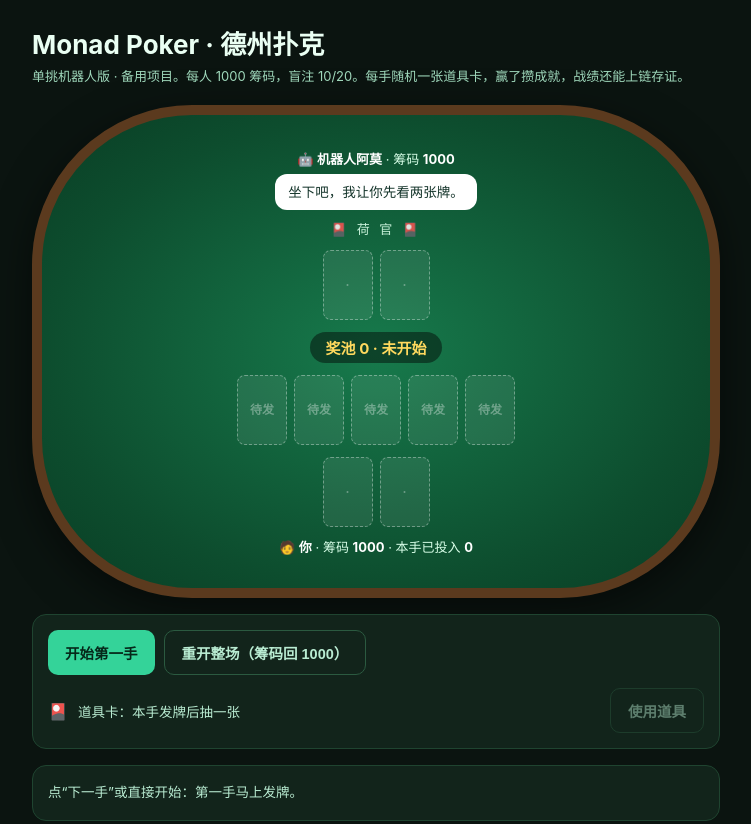
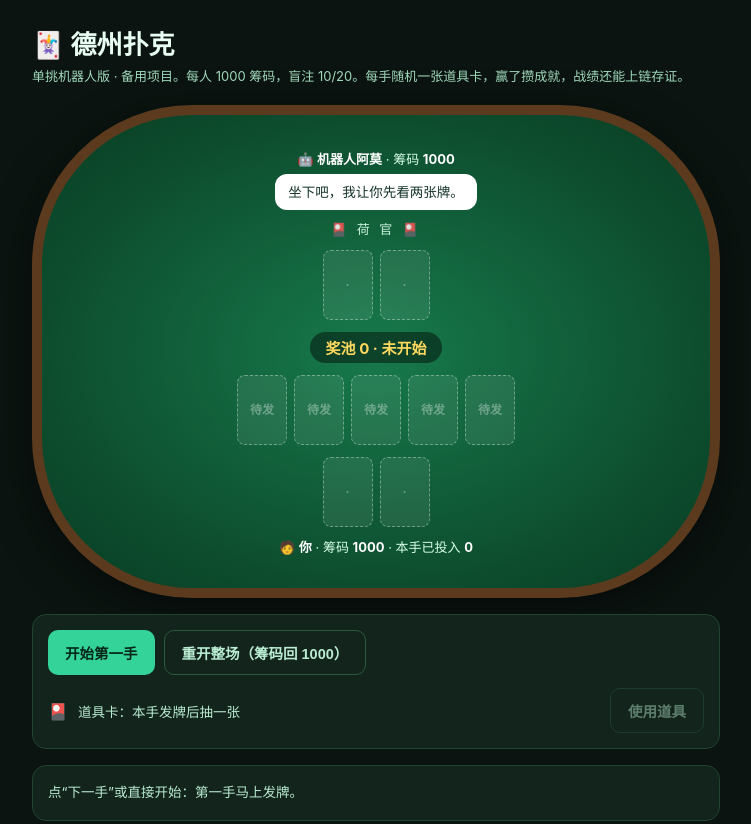
Before and after one commit to jztjxxxx/texas-holdem, a plain HTML site: page frontend/play.html in a window 1280 px wide. Shown: the top 824 px of the page, without its empty margins (264-1015 px from the left). Drawn offline with nearby package versions, Linux system fonts and the light colour scheme.

Commit message:
Title: just 德州扑克

```diff
--- a/frontend/play.html
+++ b/frontend/play.html
@@ -3,7 +3,7 @@
 <head>
 <meta charset="UTF-8">
 <meta name="viewport" content="width=device-width, initial-scale=1.0">
-<title>Monad Poker · 德州扑克（单文件版）</title>
+<title>德州扑克</title>
 <script src="https://cdn.jsdelivr.net/npm/ethers@6.13.4/dist/ethers.umd.min.js"></script>
 <script>
 'use strict';
@@ -273,7 +273,7 @@ a { color: #34d399;}
 </head>
 <body>
 <div class="wrap">
-<h1>Monad <span class="accent">Poker</span> · 德州扑克 <span id="streakFlame" style="font-size:19px"></span></h1>
+<h1>🃏 德州扑克 <span id="streakFlame" style="font-size:19px"></span></h1>
 <p class="sub">单挑机器人版 · 备用项目。每人 1000 筹码，盲注 10/20。每手随机一张道具卡，赢了攒成就，战绩还能上链存证。</p>
 
 <div id="banner" class="banner"></div>
```
Also changed, not shown: frontend/index.html (+2 -2 lines), index.html (+2 -2 lines), 1 other file.
